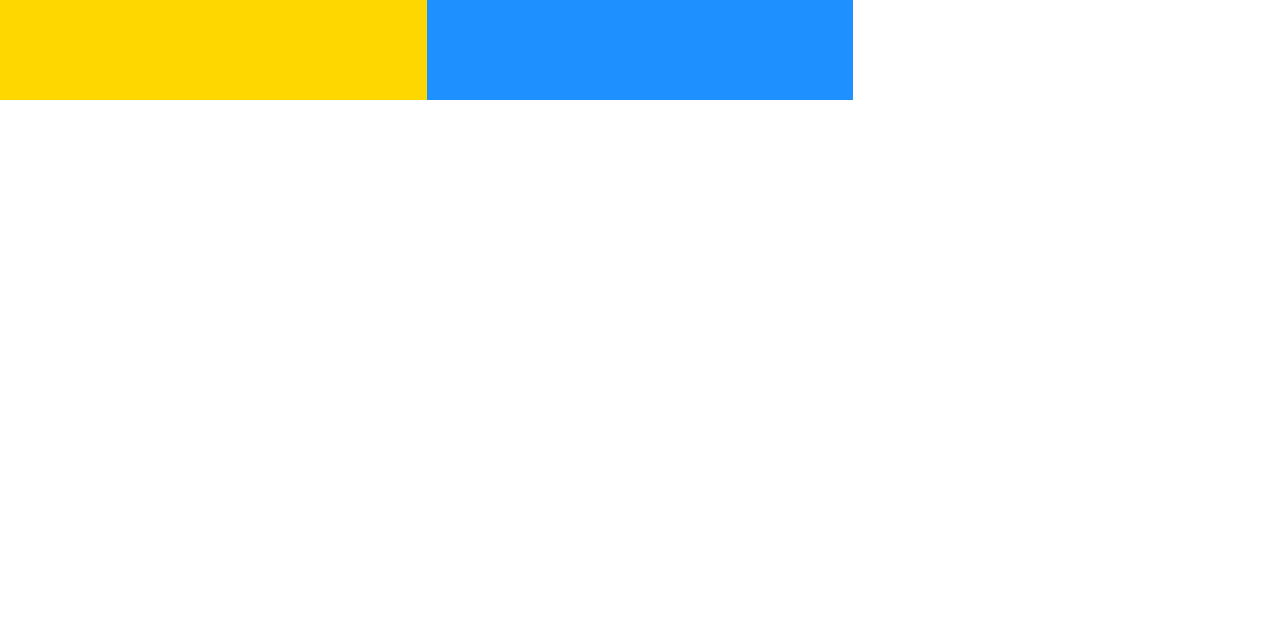
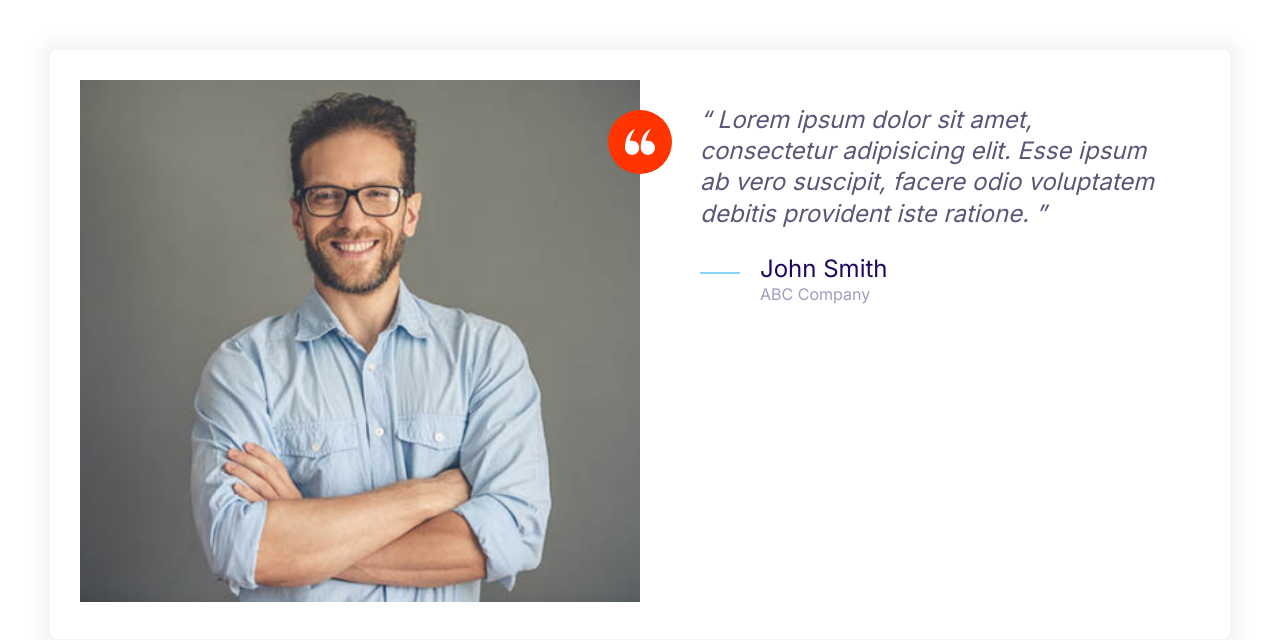
Before and after one commit to FranciscoL-M01/WebPractice, a plain HTML site: page index.html in a window 1280 px wide. Drawn offline with Linux system fonts and the light colour scheme.

Commit message:
Create the testimonial component using what we built before

```diff
--- a/CSS/styles.css
+++ b/CSS/styles.css
@@ -168,8 +168,17 @@
     height: 40px;
 }
 
+.icon--small {
+    width: 30px;
+    height: 30px;
+}
+
 .icon--primary {
     fill: var(--color-primary);
+}
+
+.icon--white {
+    fill: #fff;
 }
 
 .icon-container {
@@ -180,6 +189,10 @@
     display: inline-flex;
     justify-content: center;
     align-items: center;
+}
+
+.icon-container--accent {
+    background: var(--color-accent);
 }
 
 /* Buttons */
@@ -458,3 +471,33 @@
         grid-template-columns: repeat(3, 1fr);
     }
 }
+
+/* Testimonials */
+
+.testimonial {
+    padding: 3rem;
+}
+
+.testimonial__image {
+    position: relative;
+}
+
+.testimonial__image > img {
+    width: 100%;
+}
+
+.testimonial__image > .icon-container {
+    position: absolute;
+    top: 3rem;
+    right: -32px;
+}
+
+@media screen and (min-width: 768px) {
+    .testimonial .quote, .testimonial .quote__author {
+        font-size: 2.4rem;
+    }
+
+    .testimonial .quote {
+        margin-left: 6rem;
+    }
+}
--- a/index.html
+++ b/index.html
@@ -13,10 +13,38 @@
     />
     <title>Document</title>
   </head>
-  <body>
-    <div class="grid grid--1x2 grid--1x3">
-      <div style="height: 100px; background: gold"></div>
-      <div style="height: 100px; background: dodgerblue"></div>
+  <body style="padding: 5rem">
+    <div class="card testimonial">
+      <div class="grid grid--1x2">
+        <div class="testimonial__image">
+          <img src="images/testimonial.jpg" alt="A happy, smiling customer" />
+          <span class="icon-container icon-container--accent">
+            <svg class="icon icon--white icon--small">
+              <use xlink:href="images/sprite.svg#quotes"></use>
+            </svg>
+          </span>
+        </div>
+        <blockquote class="quote">
+          <p class="quote__text">
+            Lorem ipsum dolor sit amet, consectetur adipisicing elit. Esse ipsum
+            ab vero suscipit, facere odio voluptatem debitis provident iste
+            ratione.
+          </p>
+          <footer>
+            <div class="media">
+              <div class="media__image">
+                <svg class="icon icon--primary quote__line">
+                  <use xlink:href="images/sprite.svg#line"></use>
+                </svg>
+              </div>
+              <div class="media__body">
+                <h3 class="media__title quote__author">John Smith</h3>
+                <p class="quote__organization">ABC Company</p>
+              </div>
+            </div>
+          </footer>
+        </blockquote>
+      </div>
     </div>
   </body>
 </html>
```
Also changed, not shown: images/testimonial.jpg (added).
